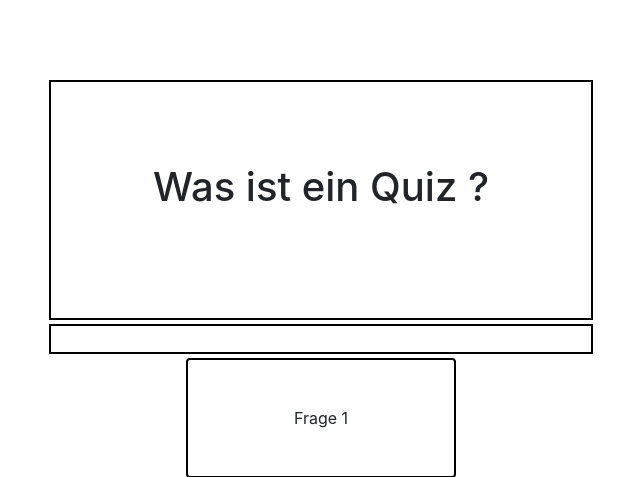
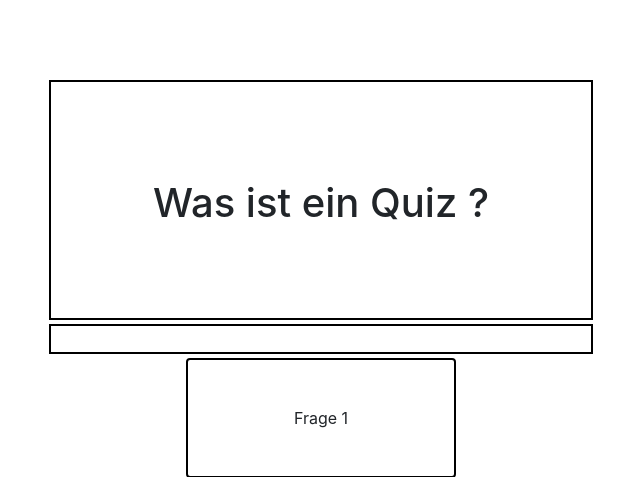
Before and after one commit to julianseemann/WebQuiz, a PHP site: page /questions.html in a window 1280 px wide. Shown: the top 477 px of the page, without its empty margins (335-975 px from the left). Run offline with PHP 8.4, Linux system fonts and the light colour scheme.

Commit message:
Refinement de Monsieur Liscak Episode 1

```diff
--- a/login.html
+++ b/login.html
@@ -7,7 +7,6 @@
     <link rel="stylesheet" type="text/css" href="style.css">
 </head>
 <body>
-
 <form class="text-center inputArea">
   <h1 class="text-center">WebQUIZ</h1>
     <br>
--- a/style.css
+++ b/style.css
@@ -7,7 +7,7 @@
 }
 .questionArea
 {
-  margin-top:15%;
+  margin-top:18%;
   position: relative;
 }
 .QuestionBox
@@ -19,7 +19,7 @@
 }
 .btnSize
 {
-  width: 270px;
+  width: 49.6%;
   height: 120px;
   border: black solid 2px;
   display: inline;
```
